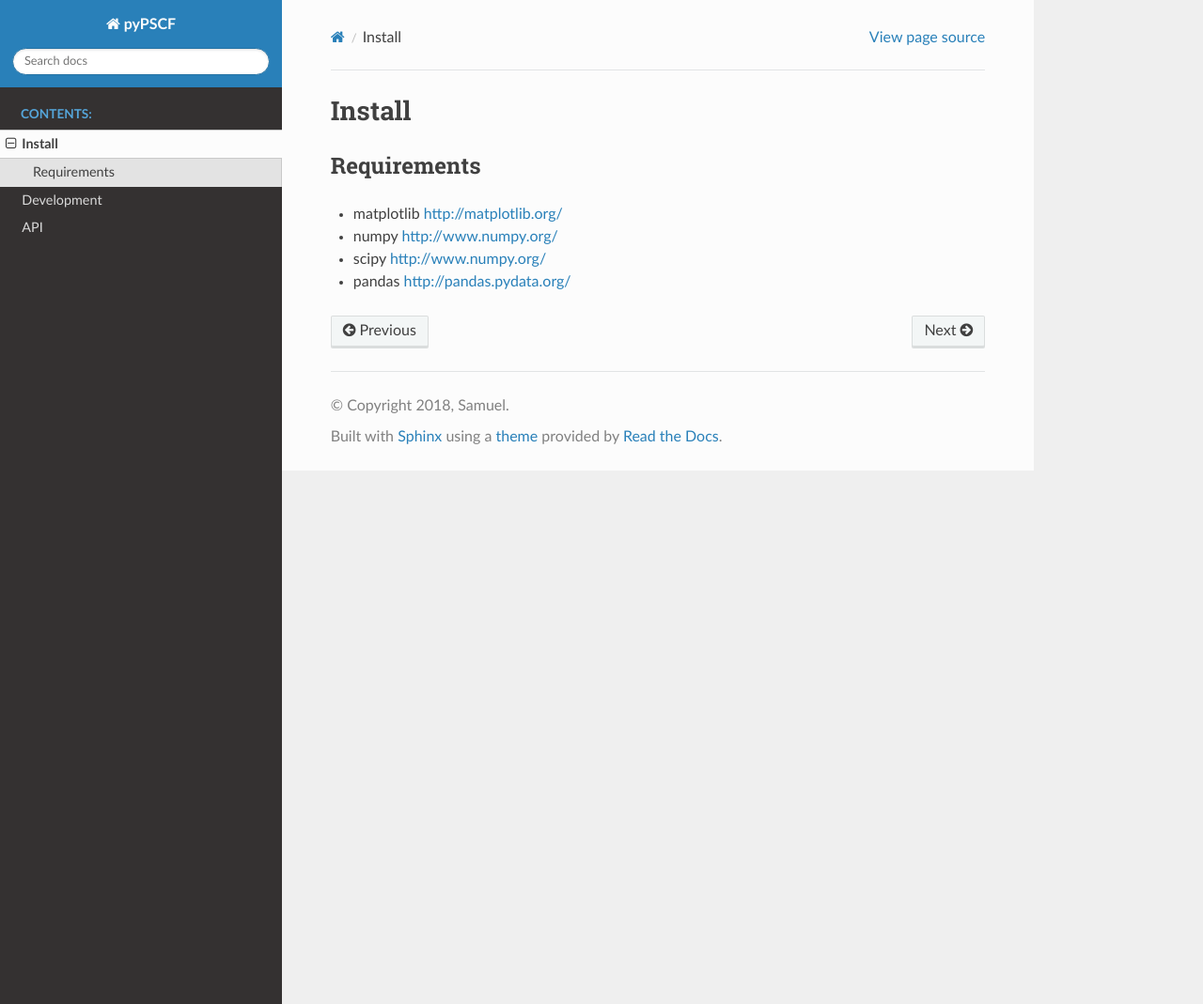
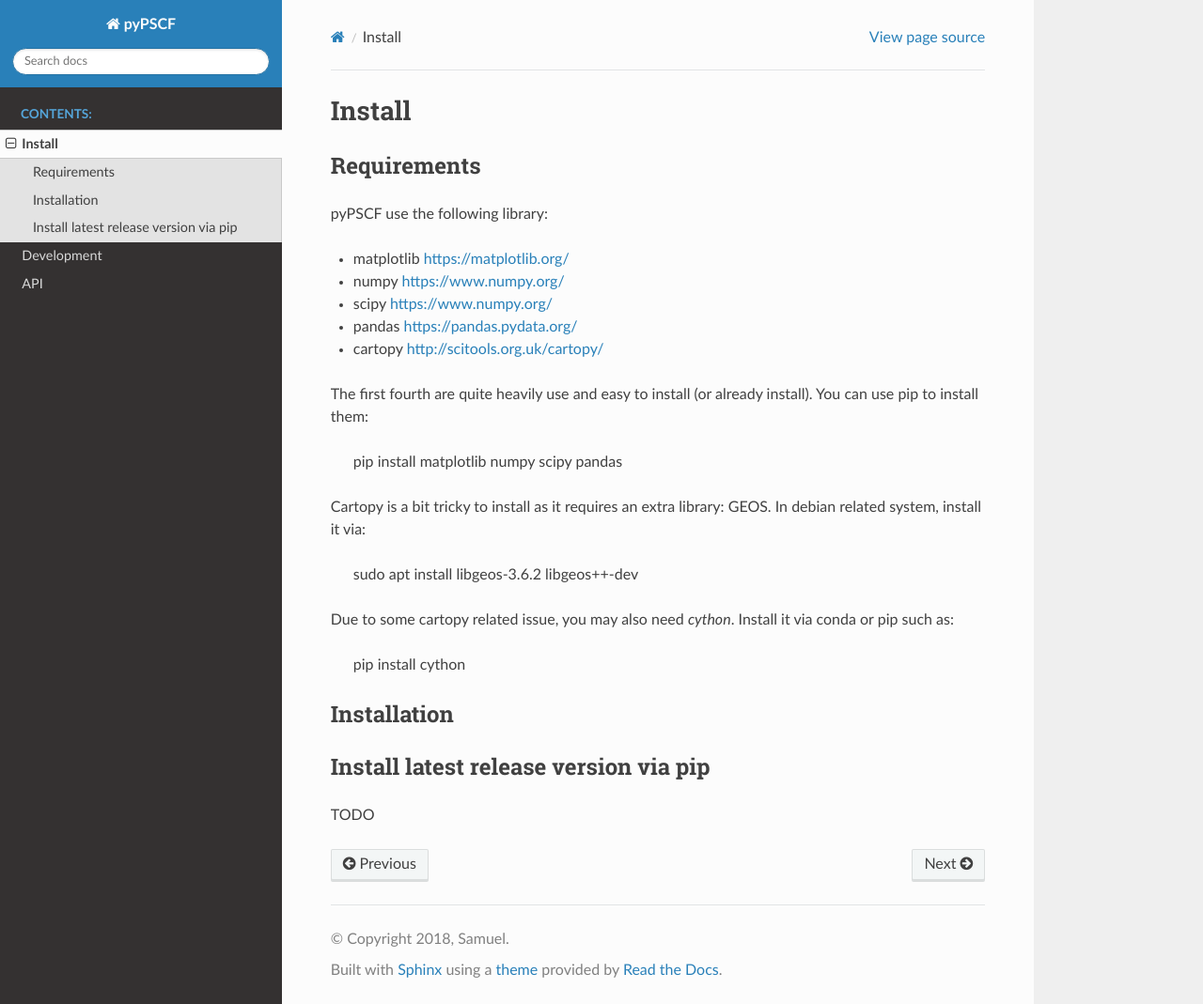
Before and after one commit to weber-s/pyPSCF, a Sphinx documentation site: the page built from docs/install.rst, in a window 1280 px wide and 1069 px high. Shown: the whole window at 94% size. Built offline with Sphinx 7.4.7 and the Read the Docs theme 2.0.0, drawn with Linux system fonts in a browser that asks for light colours.

```diff
--- a/docs/install.rst
+++ b/docs/install.rst
@@ -4,32 +4,33 @@ Install
 Requirements
 ~~~~~~~~~~~~
 
--  matplotlib http://matplotlib.org/
--  numpy http://www.numpy.org/
--  scipy http://www.numpy.org/
--  pandas http://pandas.pydata.org/
+pyPSCF use the following library:
 
-.. Install latest release version via pip
-.. ~~~~~~~~~~~~~~~~~~~~~~~~~~~~~~~~~~~~~~
-..
-.. A package is available and can be downloaded from PyPi and installed
-.. using:
-..
-.. .. code:: bash
-..
-..     $ pip install windrose
-..
-.. Install latest development version
-.. ~~~~~~~~~~~~~~~~~~~~~~~~~~~~~~~~~~
-..
-.. .. code:: bash
-..
-..     $ pip install git+https://github.com/python-windrose/windrose
-..
-.. or
-..
-.. .. code:: bash
-..
-..     $ git clone https://github.com/python-windrose/windrose
-..     $ python setup.py install
-..
+-  matplotlib https://matplotlib.org/
+-  numpy https://www.numpy.org/
+-  scipy https://www.numpy.org/
+-  pandas https://pandas.pydata.org/
+-  cartopy http://scitools.org.uk/cartopy/
+
+The first fourth are quite heavily use and easy to install (or already
+install). You can use pip to install them:
+
+    pip install matplotlib numpy scipy pandas
+
+Cartopy is a bit tricky to install as it requires an extra library: GEOS.
+In debian related system, install it via:
+
+    sudo apt install libgeos-3.6.2 libgeos++-dev
+
+Due to some cartopy related issue, you may also need `cython`. Install it via
+conda or pip such as:
+
+    pip install cython
+
+Installation
+~~~~~~~~~~~~
+
+
+Install latest release version via pip
+~~~~~~~~~~~~~~~~~~~~~~~~~~~~~~~~~~~~~~
+TODO
```
Also changed, not shown: docs/development.rst (+19 -9 lines).
